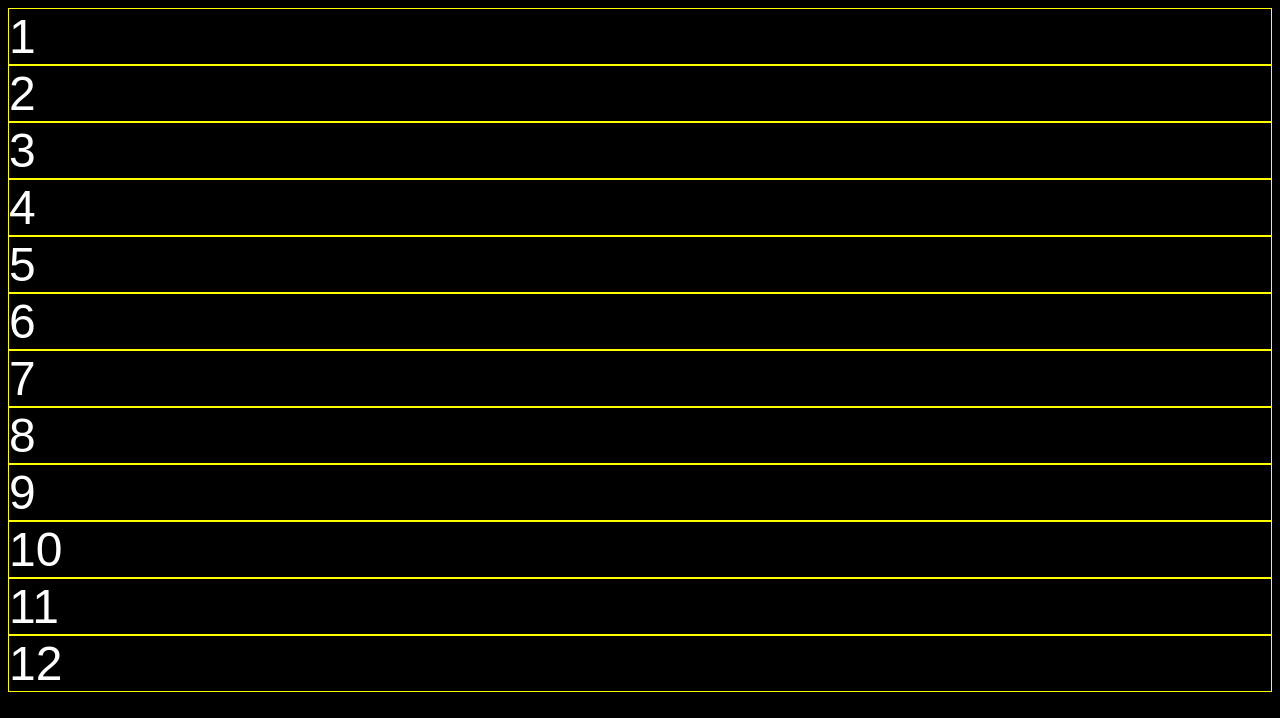
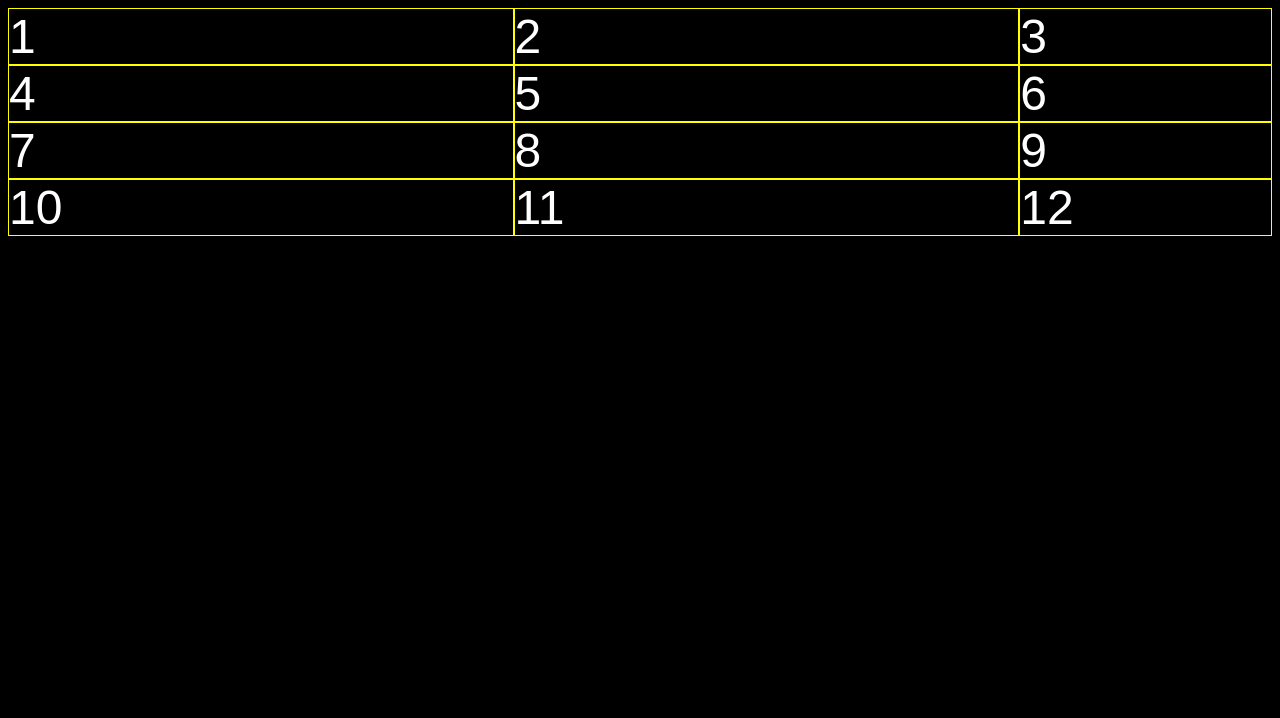
Before and after one commit to Lucas-Silva-2004/Curso-Web, a plain HTML site: page Grid/1_colunas.html in a window 1280 px wide. Drawn offline with Linux system fonts and the light colour scheme.

Commit message:
Fiz primeiro ajuste de tamanho das colunas

```diff
--- a/Grid/1_colunas.html
+++ b/Grid/1_colunas.html
@@ -14,7 +14,9 @@
         }
 
         .grid {
-
+            display: grid;
+            /* grid-template-columns: 200px 200px 200px; */ /* 3 colunas de 200px */
+            grid-template-columns: 40% 40% 20%; /* 2 colunas de 40% e 1 coluna de 20% */
         }
 
         .grid > div {
```
